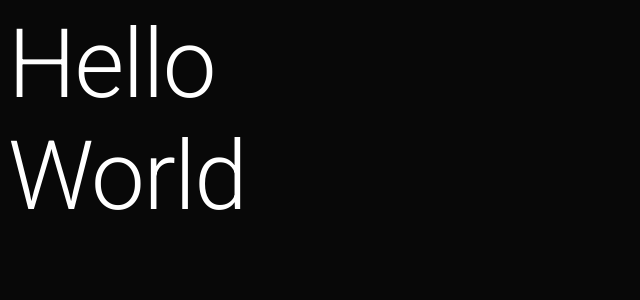
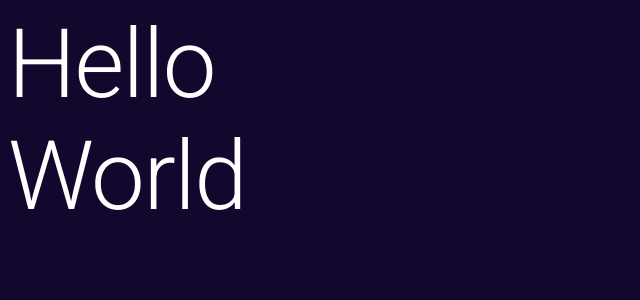
Before and after one commit to No-Country-simulation/c20-36-n-node-react, a React (Vite) app in the folder frontend/: page / in a window 1280 px wide. Shown: the top 300 px of the page, without its empty margins (0-640 px from the left). Built offline with nearby package versions, Linux system fonts and the light colour scheme.

Commit message:
fix(frontend/src): change the background color of the page

```diff
--- a/frontend/src/index.css
+++ b/frontend/src/index.css
@@ -1,7 +1,7 @@
 :root {
-  --dark-bg: #080808;
+  --dark-purple: #13072e;
 }
 
 body {
-  background-color: var(--dark-bg);
+  background-color: var(--dark-purple);
 }
```
